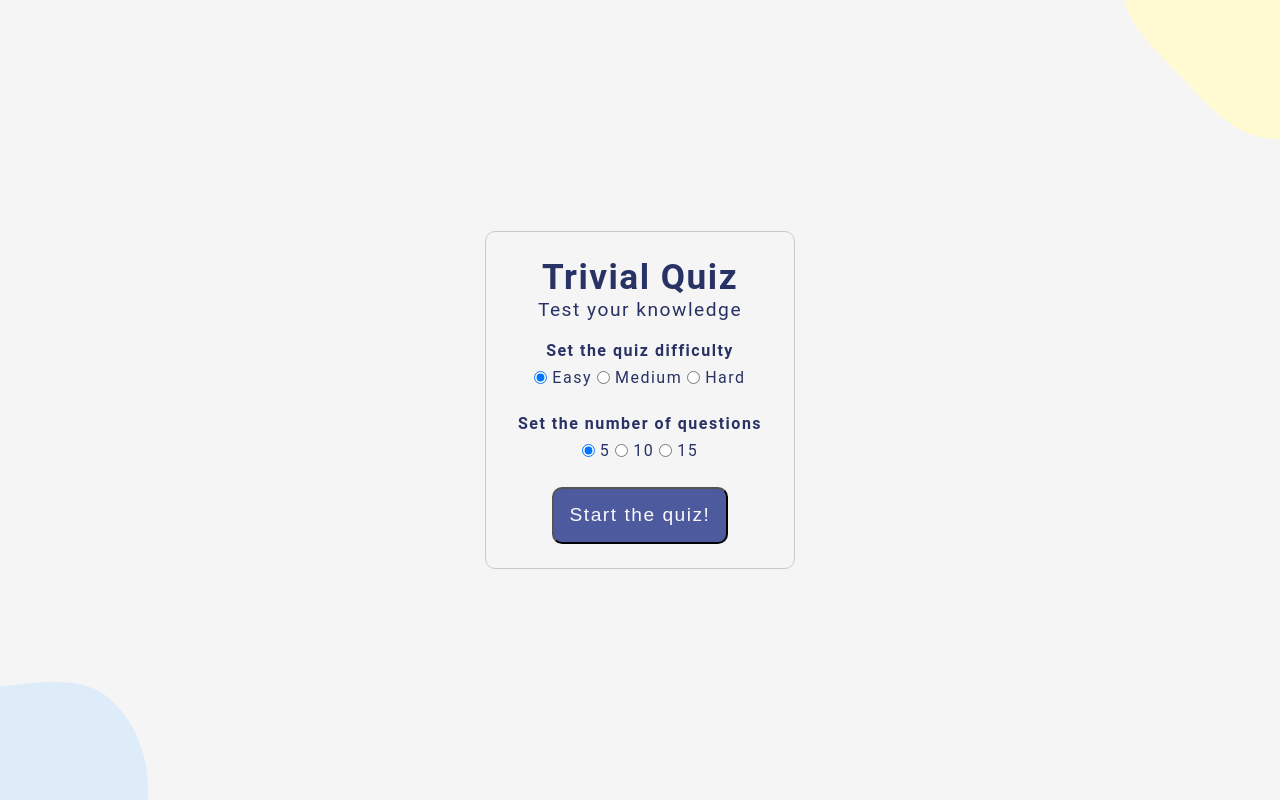
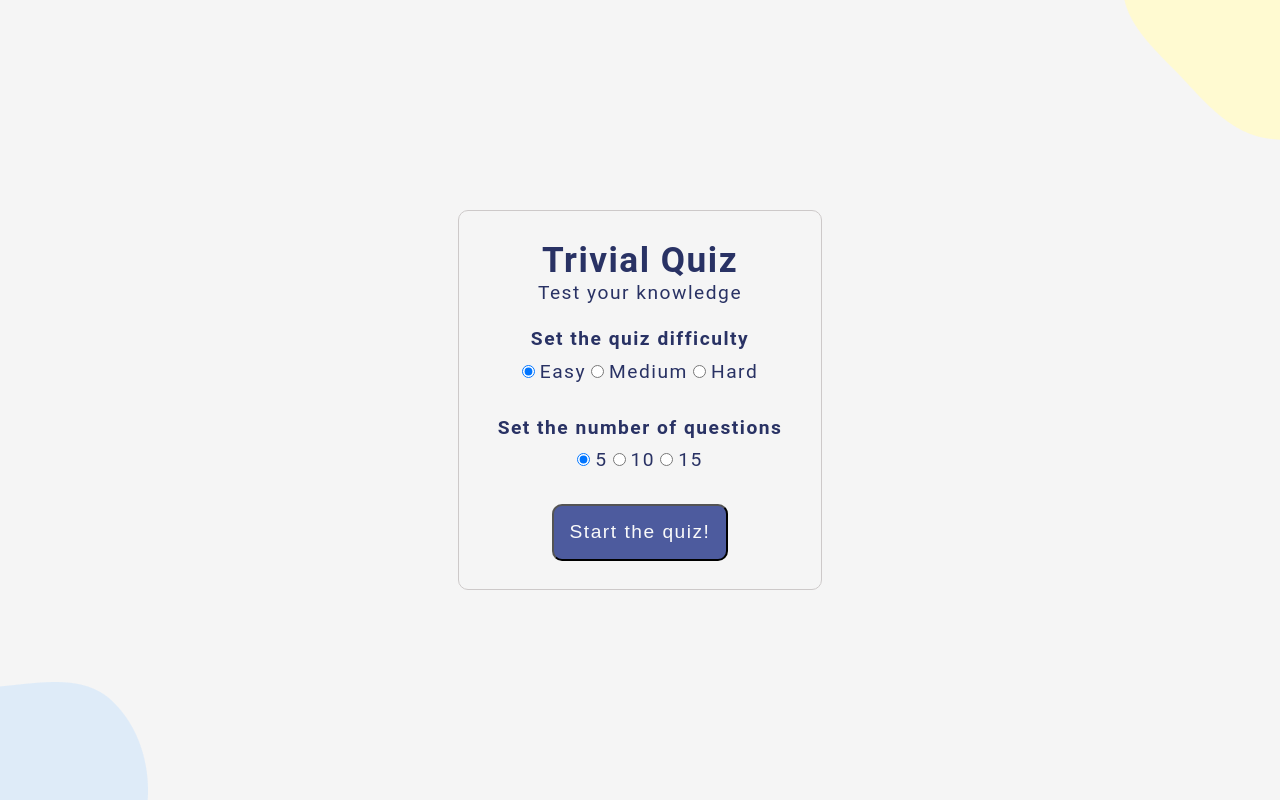
Before and after one commit to SilviaSaverino/react-trivial-quiz-game, a React (Vite) app: page / in a window 1280 px wide. Built offline with nearby package versions, Linux system fonts and the light colour scheme.

Commit message:
style font size for bigger screens

```diff
--- a/src/App.css
+++ b/src/App.css
@@ -164,3 +164,18 @@ form fieldset{
     flex-wrap: nowrap;
   }
 }
+
+@media (min-width: 900px) {
+
+  .main, .initial-page {
+    font-size: 1.2rem;
+  }
+
+  .quiz-container {
+    font-size: 1.5rem;
+  }
+
+  .answer-btn {
+    font-size: 1rem;
+  }
+}
```
